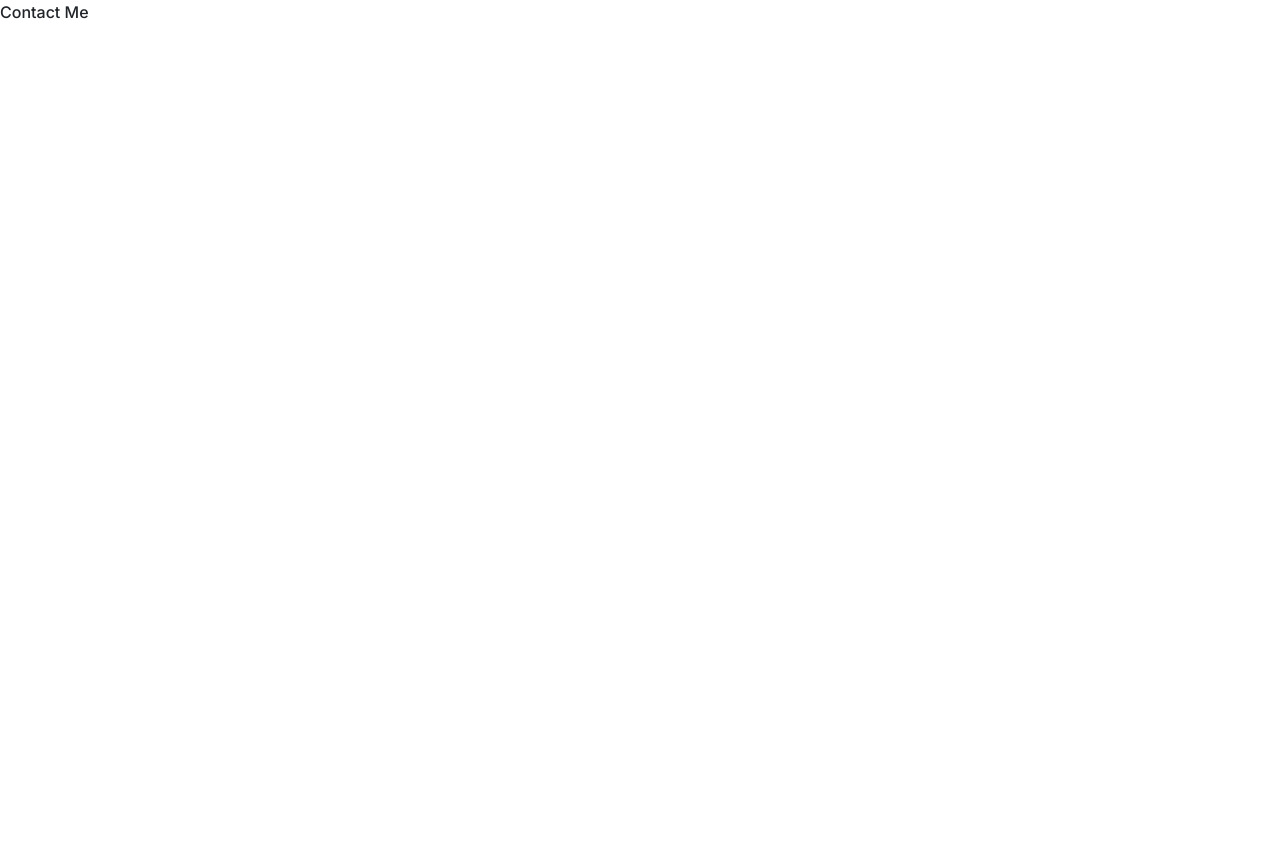
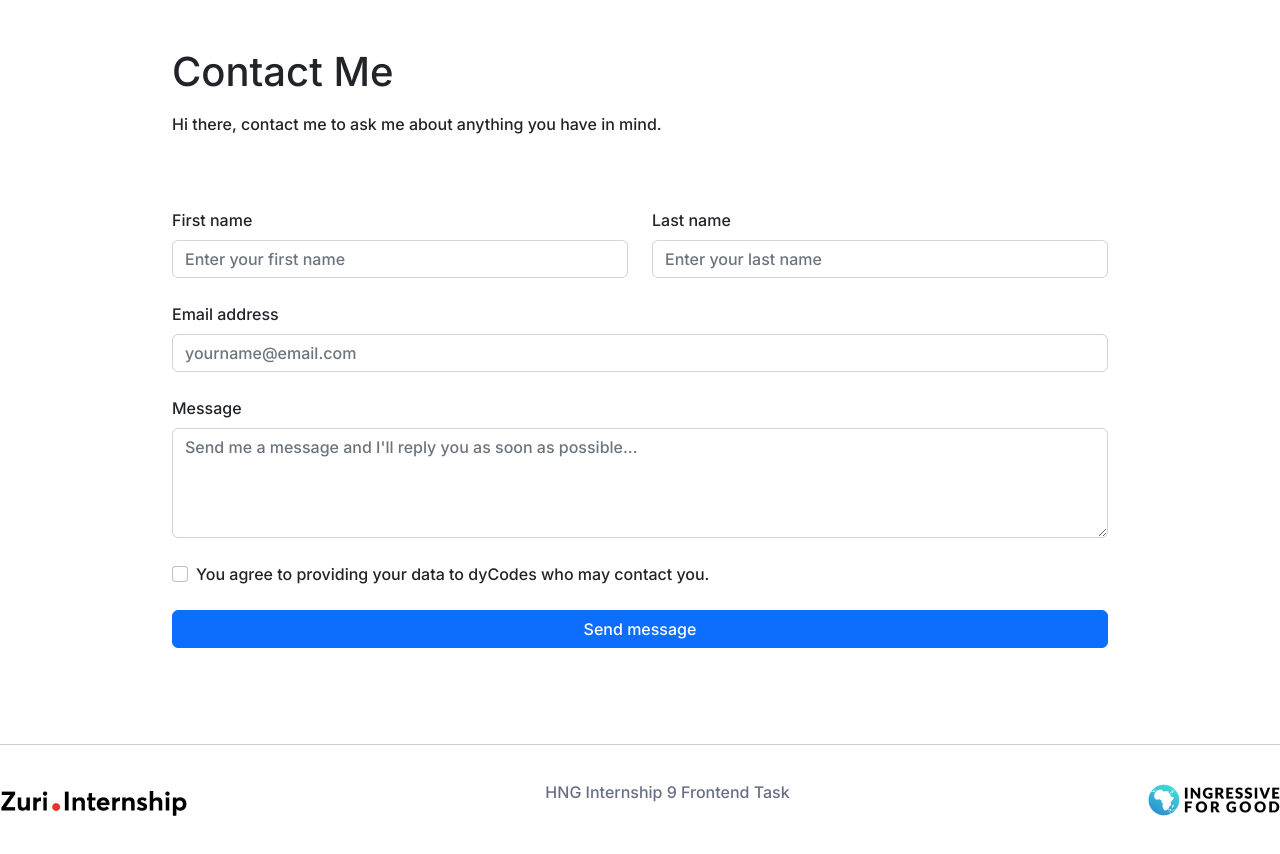
Before and after one commit to dyCodes/linktree-hngi9, a React (Create React App) app: page /contact in a window 1280 px wide. Before the commit the page ends 800 px from the top, so only its background shows below. Built offline with nearby package versions, Linux system fonts and the light colour scheme.

Commit message:
feat: Add contact form

```diff
--- /dev/null
+++ b/src/components/ContactForm.jsx
@@ -0,0 +1,63 @@
+import React, { useState } from 'react'
+import { Button, Col, Form, Row } from 'react-bootstrap'
+
+const ContactForm = () => {
+  const [validated, setValidated] = useState(false);
+
+  const handleSubmit = (event) => {
+    const form = event.currentTarget;
+    event.preventDefault();
+
+    if (form.checkValidity() === true) {
+      event.stopPropagation();
+      alert("Message Sent!");
+      window.location.reload(false);
+    }
+    setValidated(true);
+  };
+
+
+
+  return (
+    <Form className='py-4 pb-5' noValidate validated={validated} onSubmit={handleSubmit}>
+      <Row>
+        <Col md={6}>
+          <Form.Group className="mb-4" controlId="first_name">
+            <Form.Label>First name</Form.Label>
+            <Form.Control type="text" placeholder="Enter your first name" required />
+            <Form.Control.Feedback type="invalid">Please enter a message</Form.Control.Feedback>
+          </Form.Group>
+        </Col>
+        <Col md={6}>
+          <Form.Group className="mb-4" controlId="last_name">
+            <Form.Label>Last name</Form.Label>
+            <Form.Control type="text" placeholder="Enter your last name" required />
+            <Form.Control.Feedback type="invalid">Please enter a message</Form.Control.Feedback>
+          </Form.Group>
+        </Col>
+      </Row>
+
+      <Form.Group className="mb-4" controlId="email">
+        <Form.Label>Email address</Form.Label>
+        <Form.Control type="email" placeholder="yourname@email.com" required />
+        <Form.Control.Feedback type="invalid">Please enter a message</Form.Control.Feedback>
+      </Form.Group>
+
+      <Form.Group className="mb-4" controlId="message">
+        <Form.Label>Message</Form.Label>
+        <Form.Control as="textarea" rows={4} placeholder="Send me a message and I'll reply you as soon as possible..." required />
+        <Form.Control.Feedback type="invalid">Please enter a message</Form.Control.Feedback>
+      </Form.Group>
+
+      <Form.Group className="mb-4" controlId="checkbox_terms">
+        <Form.Check type="checkbox" label="You agree to providing your data to dyCodes who may contact you." required />
+      </Form.Group>
+
+      <Button variant="primary" id='btn__submit' className='w-100' type="submit">
+        Send message
+      </Button>
+    </Form>
+  )
+}
+
+export default ContactForm
--- a/src/pages/Contact.jsx
+++ b/src/pages/Contact.jsx
@@ -1,8 +1,23 @@
-import React from 'react'
+import { Container } from 'react-bootstrap'
+import ContactForm from '../components/ContactForm'
+import Footer from '../components/Footer'
 
 const Contact = () => {
   return (
-    <div>Contact Me</div>
+    <div className="page">
+      <Container className='my-5'>
+        <header className='mb-5'>
+          <h1 className='mb-3'>Contact Me</h1>
+          <p>Hi there, contact me to ask me about anything you have in mind.</p>
+        </header>
+
+        <main>
+          <ContactForm />
+        </main>
+      </Container>
+
+      <Footer />
+    </div>
   )
 }
 
```
